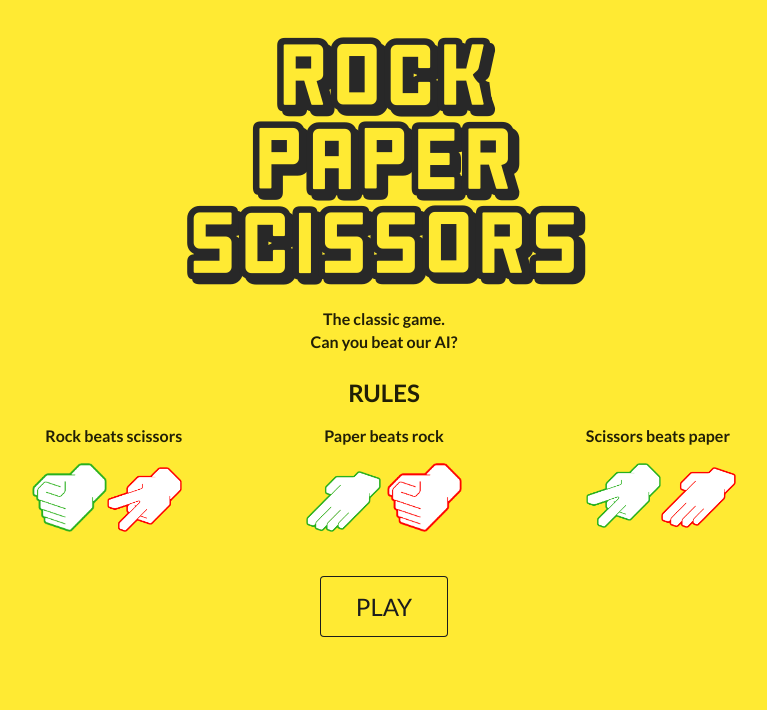
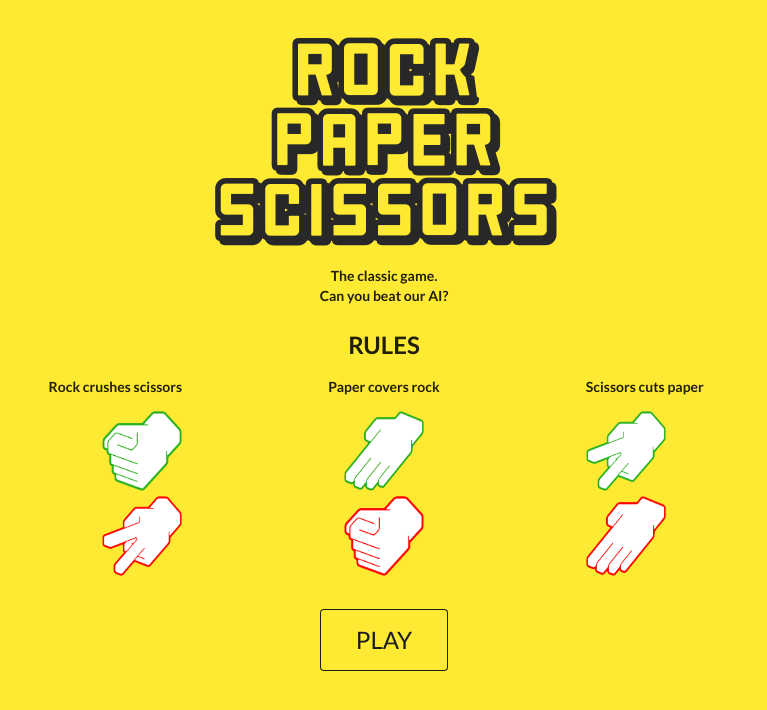
Before and after one commit to sundqvistjohan/rock-paper-scissors, a React (Create React App) app: page / in a window 1280 px wide. Shown: the top 710 px of the page, without its empty margins (256-1023 px from the left). Built offline with nearby package versions, Linux system fonts and the light colour scheme.

Commit message:
adds test for reset game

```diff
--- a/src/Landing.jsx
+++ b/src/Landing.jsx
@@ -5,7 +5,6 @@ import paper_win from "./img/paper_win.png"
 import paper_lose from "./img/paper_lose.png"
 import scissors_win from "./img/scissors_win.png"
 import scissors_lose from "./img/scissors_lose.png"
-
 
 const Landing = () => {
     return (
@@ -20,20 +19,19 @@ const Landing = () => {
                 <h2>RULES</h2>
                 <div className="row" id="rules">
                     <div className="right aligned column">
-                        <p>Rock beats scissors</p>
-                        <img src={rock_win} alt="rock" width="75px" />
-                        <img src={scissors_lose} alt="scissors" width="75px" /><br></br>
+                        <p>Rock crushes scissors</p>
+                        <img src={rock_win} alt="rock" className="weapon-image" /><br></br>
+                        <img src={scissors_lose} alt="scissors" className="weapon-image" />
                     </div>
                     <div className="center aligned column">
-                        <p>Paper beats rock</p>
-                        <img src={paper_win} alt="paper" width="75px" />
-                        &nbsp;&nbsp;
-                        <img src={rock_lose} alt="rock" width="75px" /><br></br>
+                        <p>Paper covers rock</p>
+                        <img src={paper_win} alt="paper" className="weapon-image" /><br></br>
+                        <img src={rock_lose} alt="rock" className="weapon-image" />
                     </div>
                     <div className="left aligned column">
-                        <p>Scissors beats paper</p>
-                        <img src={scissors_win} alt="scissors" width="75px" />
-                        <img src={paper_lose} alt="paper" width="75px" /><br></br>
+                        <p>Scissors cuts paper</p>
+                        <img src={scissors_win} alt="scissors" className="weapon-image" /><br></br>
+                        <img src={paper_lose} alt="paper" className="weapon-image" />
                     </div>
                 </div>
             </div>
--- a/src/Player.jsx
+++ b/src/Player.jsx
@@ -8,15 +8,15 @@ class Player extends Component {
         return (
             <div className="row">
                 <div className="column right aligned" id="weapon" >
-                    <img src={rock} class="weapon-image rock" alt="rock" onClick={() => {!this.props.computer && this.props.choice('rock')}}/>
+                    <img src={rock} className="weapon-image rock" alt="rock" onClick={() => {!this.props.computer && this.props.choice('rock')}}/>
                     <p style={{paddingRight: '20px' }}>ROCK</p>
                 </div>
                 <div className="column middle aligned" id="weapon">
-                    <img src={paper} class="weapon-image paper" alt="paper" onClick={() => {!this.props.computer &&this.props.choice('paper')}} />
+                    <img src={paper} className="weapon-image paper" alt="paper" onClick={() => {!this.props.computer &&this.props.choice('paper')}} />
                     <p>PAPER</p>
                 </div>
                 <div className="column left aligned" id="weapon">
-                    <img src={scissors} class="weapon-image scissors" alt="scissors" onClick={() => {!this.props.computer && this.props.choice('scissors')}} />
+                    <img src={scissors} className="weapon-image scissors" alt="scissors" onClick={() => {!this.props.computer && this.props.choice('scissors')}} />
                     <p>SCISSORS</p>
                 </div>
             </div>
--- a/src/Result.jsx
+++ b/src/Result.jsx
@@ -39,9 +39,9 @@ class Result extends Component {
             return (
                 <>
                     <div id="player-choice">You chose {playerChoice}!</div>
-                    <img src={require('./img/' + imgSrcPlayer)} alt="playerweapon" width="80px" />
+                    <img src={require('./img/' + imgSrcPlayer)} alt="playerweapon" className="weapon-image" />
                     <div id="bonkoff-header">{this.renderWinner()}</div>
-                    <img src={require('./img/' + imgSrcComputer)} alt="computerweapon" width="80px" />
+                    <img src={require('./img/' + imgSrcComputer)} alt="computerweapon" className="weapon-image" />
                     <div id="computer-choice">AI chose {cpuChoice}!</div>
                 </>
             )
@@ -49,7 +49,6 @@ class Result extends Component {
     }
 
     render() {
-        // let renderResult = this.renderWinner()
         let displayResult = this.renderResult()
 
         let playerWinCounter = this.props.roundParams.playerWins
--- a/src/index.css
+++ b/src/index.css
@@ -6,29 +6,28 @@ body {
   font-weight: bold;
   text-align: center;
 }
-
-code {
-  font-family: source-code-pro, Menlo, Monaco, Consolas, "Courier New",
-    monospace;
+h2 {
+  margin: 10px 0px 2px;
 }
 
 .landing.header {
   padding-top: 3rem;
   font-family: 'bonk_offsetregular';
-  font-size: 7rem;
-  line-height: 6rem;
+  font-size: 6rem;
+  line-height: 5rem;
   color:rgb(40, 40, 40);
 }
 
 #rules {
   display: inline-block;
   vertical-align: middle;
+  padding-bottom: 2rem;
 }
 
 #bonkoff-header {
   font-family: 'bonk_offsetregular';
-  font-size: 34px;
-  line-height: 70px;
+  font-size: 2rem;
+  line-height: 4rem;
 }
 
 #player {
@@ -54,7 +53,7 @@ code {
   text-align: center;
   border-left: solid 2px;
   border-right: solid 2px;
-  border-color:gray
+  border-color:gray;
 }
 
 #playerWin {
@@ -67,11 +66,6 @@ code {
 
 #draw {
   background-color: ghostwhite;
-}
-
-#winner {
-  padding: 20px;
-  font-size: 30px;
 }
 
 #computer {
@@ -92,23 +86,14 @@ code {
   margin-bottom: 0;
 }
 
-.ui.buttons {
-  padding-top: 2rem;
-}
-
 .ui.three.column.grid {
   margin: 0px;
   padding: 0px;
 }
 
-#landing-rules {
-  font-size: 16px;
-  line-height: 16px;
-}
-
 .weapon-image {
-  height: 100px;
-  width: 100px;
+  height: 80px;
+  width: 80px;
   display: inline-block;
 }
 
@@ -119,7 +104,3 @@ code {
   font-weight: normal;
   font-style: normal;
 }
-
-h2 {
-  margin: 10px 0px 2px;
-}
```
Also changed, not shown: 2 other files (tests, documents, lock files or other folders).
